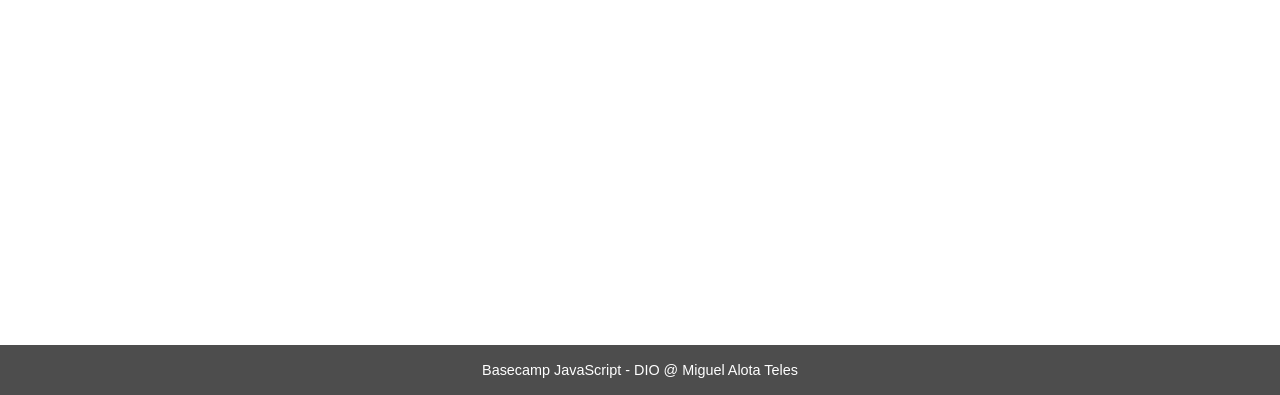
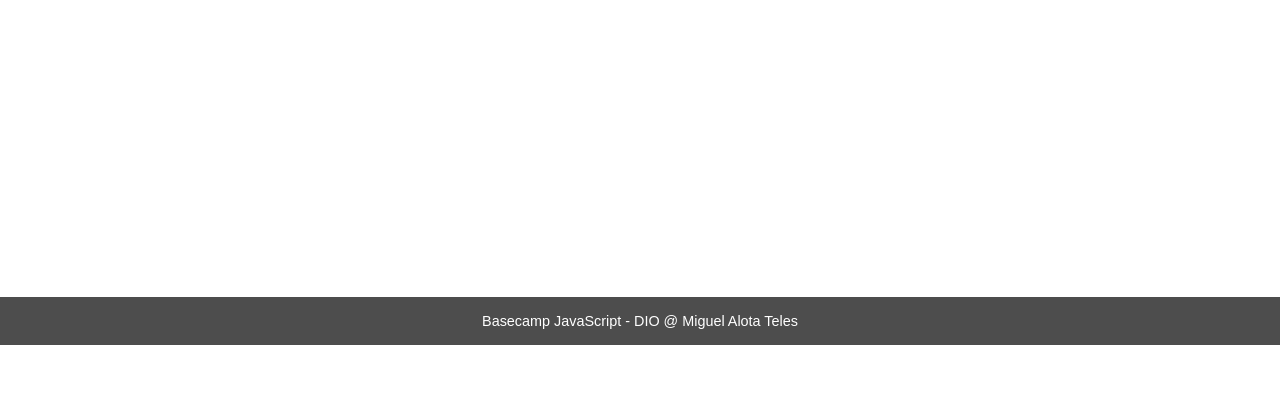
Before and after one commit to FeeATo/dio-javascript-DOM-BOM, a plain HTML site: page index.html in a window 1280 px wide. Shown: the part 455-850 px from the top of the page. After the commit the page ends 800 px from the top, so only its background shows below. Drawn offline with Linux system fonts and the light colour scheme.

```diff
--- a/assets/style/style.css
+++ b/assets/style/style.css
@@ -9,7 +9,7 @@
     flex-direction: column;
 	justify-content: center;
     margin:0;
-    height: 100vh; /* 1vh -> 1% of the height of the viewport */
+    height: 94vh; /* 1vh -> 1% of the height of the viewport */
     text-align: center;
 
 }
@@ -49,10 +49,10 @@
 
 footer{
     width: 100%;
-    height: 50px;
+    height: 6vh;
     background-color: #4d4d4d;
     text-align: center;
-    line-height: 50px;
+    line-height: 6vh;
     font-size: 0.9em;
     color: white;
 
```
